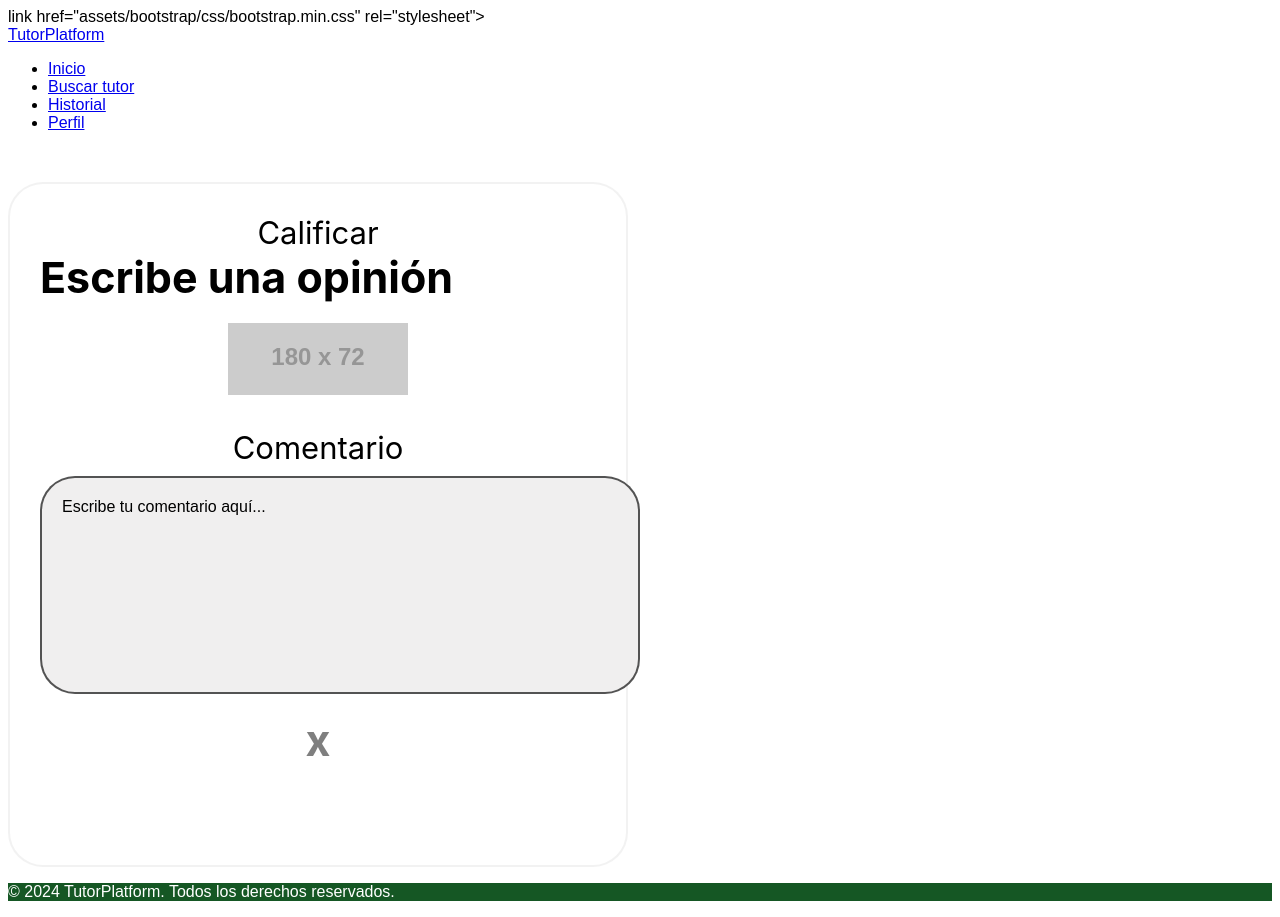
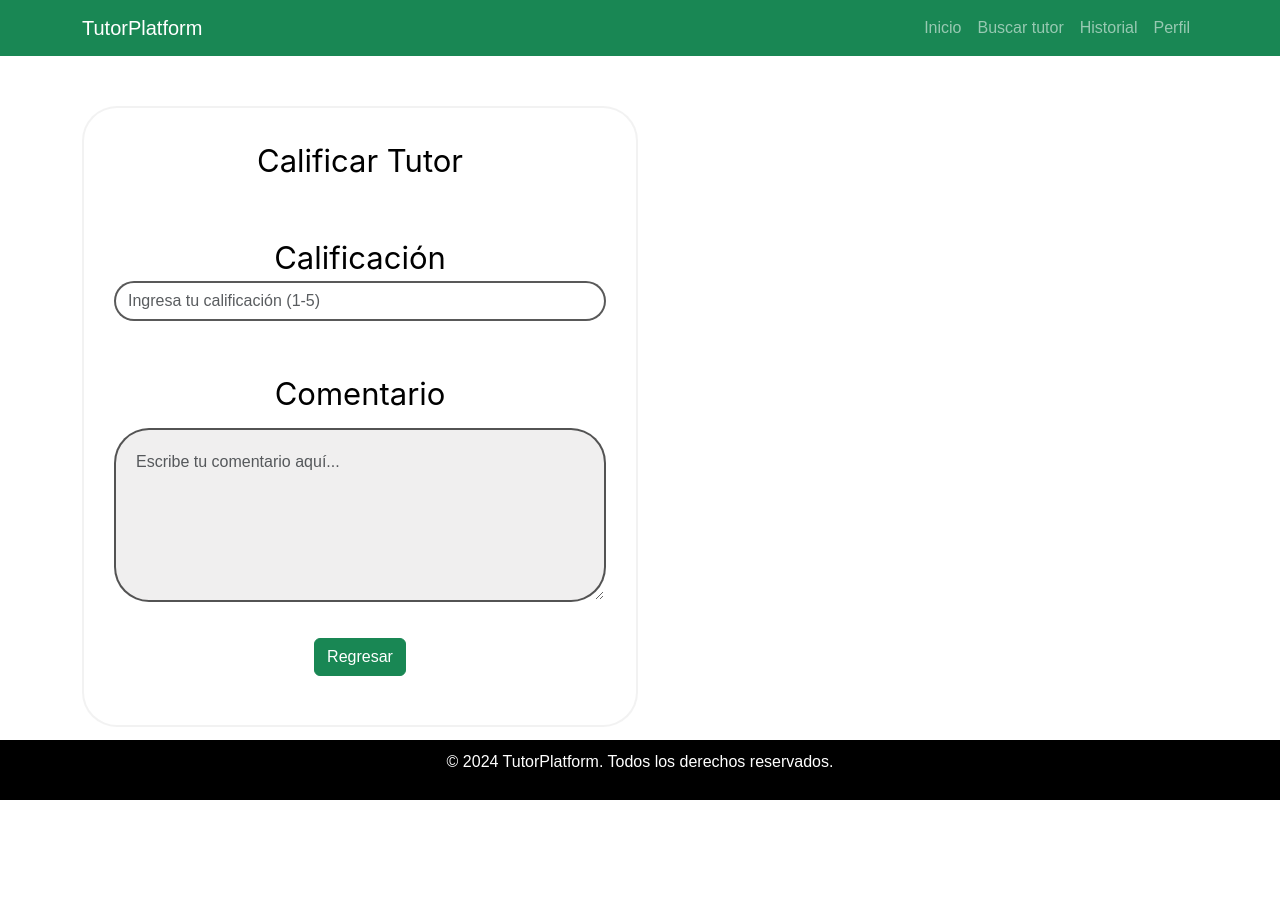
Before and after one commit to DulceSP/La-UEFA, a plain HTML site: page vistaTutorado/calificar.html in a window 1280 px wide. After the commit the page ends 800 px from the top, so only its background shows below. Drawn offline with Linux system fonts and the light colour scheme; placeholder pictures from the web are drawn by us.

Commit message:
Update calificar.html

```diff
--- a/vistaTutorado/calificar.html
+++ b/vistaTutorado/calificar.html
@@ -4,10 +4,9 @@
   <meta charset="UTF-8">
   <meta name="viewport" content="width=device-width, initial-scale=1.0">
   <title>Calificación y Opinión</title>
-  link href="assets/bootstrap/css/bootstrap.min.css" rel="stylesheet">
+  <link href="assets/bootstrap/css/bootstrap.min.css" rel="stylesheet">
   <link rel="stylesheet" href="assets/css/styles.css">
   <style>
-
     .container-box {
       width: 556px;
       height: 621px;
@@ -66,6 +65,29 @@
       cursor: pointer;
       margin-top: 20px;
     }
+    .form-group {
+      margin-top: 20px;
+    }
+    .form-control {
+      border-radius: 35px;
+      border: 2px rgba(0, 0, 0, 0.65) solid;
+    }
+    .btn-regresar {
+      margin-top: 20px;
+      background-color: #28a745;
+      color: white;
+      border-radius: 35px;
+      padding: 10px 20px;
+    }
+    footer {
+      background-color: black;
+      color: white;
+      position: fixed;
+      width: 100%;
+      bottom: 0;
+      text-align: center;
+      padding: 10px;
+    }
   </style>
 </head>
 <body>
@@ -86,28 +108,27 @@
 
   <div class="container text-center">
     <div class="container-box">
-      <div class="title-calificar">Calificar</div>
-      <div class="title-opinion">Escribe una opinión</div>
+      <div class="title-calificar">Calificar Tutor</div>
 
-
-      <div class="image-container">
-        <img src="https://via.placeholder.com/180x72" alt="Imagen placeholder" />
+      <form action="#" method="POST">
+        <div class="form-group">
+          <label for="calificacion" class="comment-title">Calificación</label>
+          <input type="number" id="calificacion" class="form-control" min="1" max="5" placeholder="Ingresa tu calificación (1-5)">
         </div>
 
-
-      <div class="comment-title">Comentario</div>
-      <div class="comment-box" contenteditable="true">
-
-        Escribe tu comentario aquí...
+        <div class="form-group">
+          <label for="comentario" class="comment-title">Comentario</label>
+          <textarea id="comentario" class="form-control comment-box" rows="4" placeholder="Escribe tu comentario aquí..."></textarea>
         </div>
 
-
-      <div class="close-btn" onclick="alert('Comentario cancelado')">x</div>
+        <div class="form-group">
+          <a href="historialTutorias.html" class="btn btn-success mt-3">Regresar</a>
+        </div>
+      </form>
     </div>
   </div>
 
-
-  <footer class="text-center mt-4">
+  <footer>
     <p>&copy; 2024 TutorPlatform. Todos los derechos reservados.</p>
   </footer>
 
```
Lines whose indentation alone changed are shown as unchanged.
